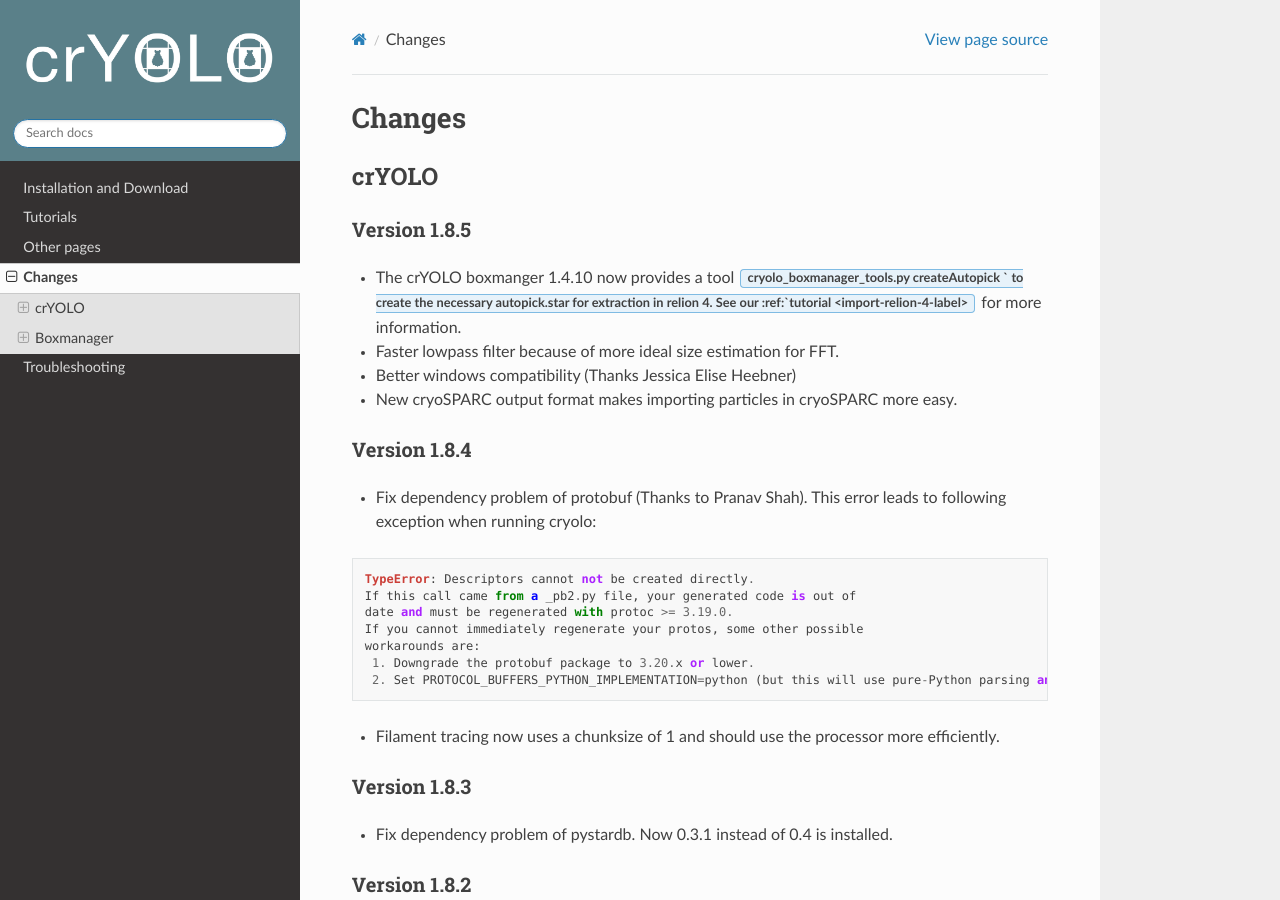
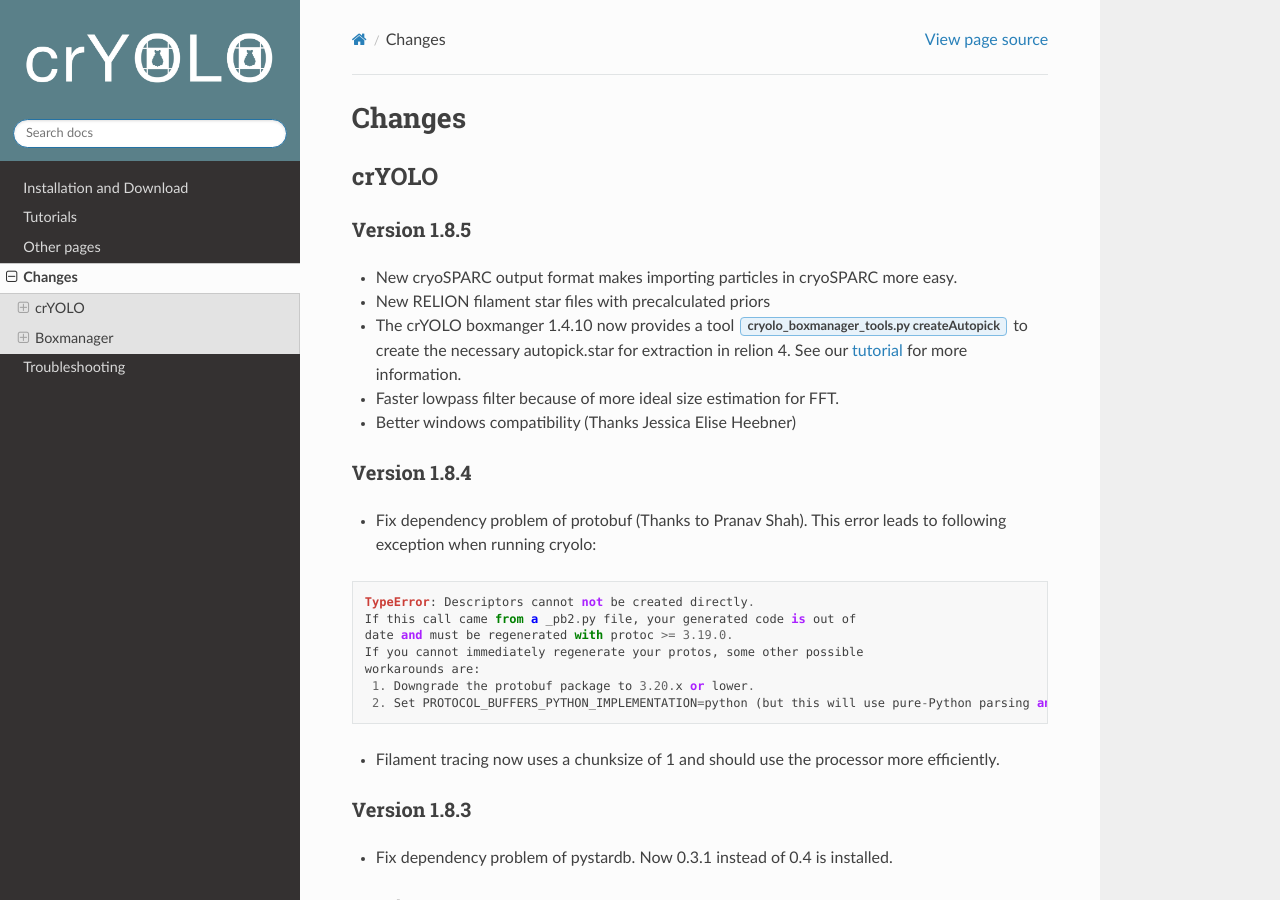
Before and after one commit to MPI-Dortmund/cryolo, a Sphinx documentation site: the page built from source/changes.rst, in a window 1280 px wide and 900 px high. Built offline with Sphinx 7.4.7 and the Read the Docs theme 2.0.0, drawn with Linux system fonts in a browser that asks for light colours.

Commit message:
more changes

```diff
--- a/source/changes.rst
+++ b/source/changes.rst
@@ -7,10 +7,12 @@
 Version 1.8.5
 *************
 
-* The crYOLO boxmanger 1.4.10 now provides a tool :guilabel:`cryolo_boxmanager_tools.py createAutopick ` to create the necessary autopick.star for extraction in relion 4. See our :ref:`tutorial <import-relion-4-label>` for more information.
+* New cryoSPARC output format makes importing particles in cryoSPARC more easy.
+* New RELION filament star files with precalculated priors
+* The crYOLO boxmanger 1.4.10 now provides a tool :guilabel:`cryolo_boxmanager_tools.py createAutopick` to create the necessary autopick.star for extraction in relion 4. See our :ref:`tutorial <import-relion-4-label>` for more information.
 * Faster lowpass filter because of more ideal size estimation for FFT.
 * Better windows compatibility (Thanks Jessica Elise Heebner)
-* New cryoSPARC output format makes importing particles in cryoSPARC more easy.
+
 
 Version 1.8.4
 *************
```
